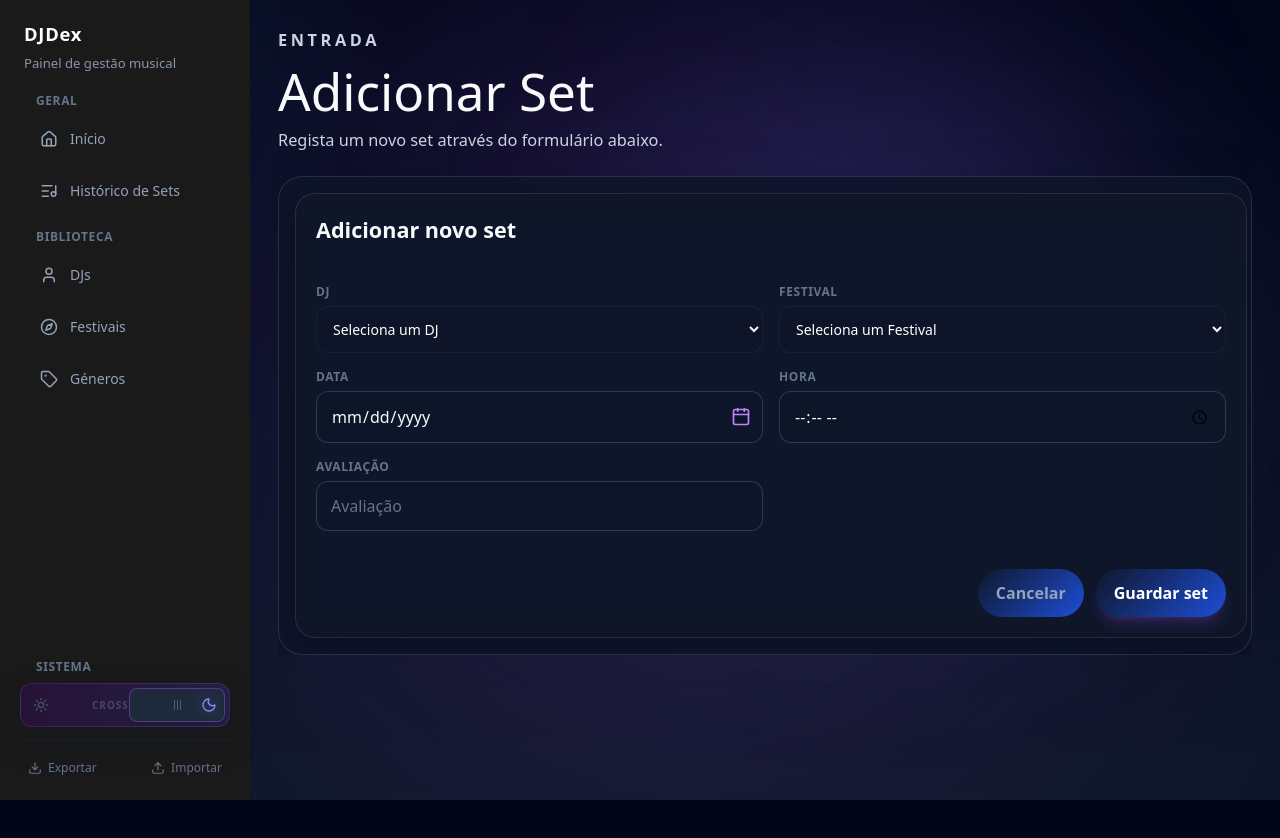
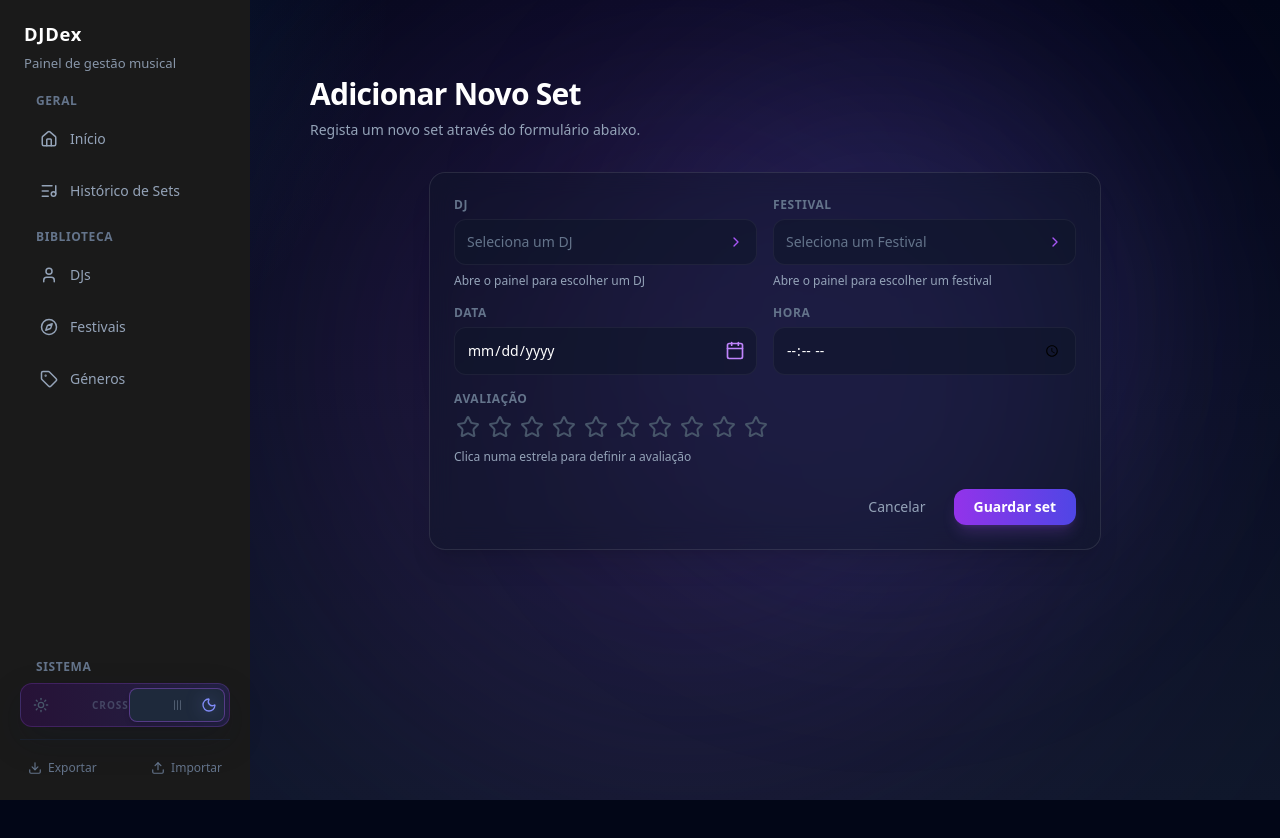
Before and after one commit to opaulosilva233/DJDex, a React (Vite) app: page /adicionar in a window 1280 px wide. Shown: the top 838 px of the page. Built offline with nearby package versions, Linux system fonts and the light colour scheme.

Commit message:
feat: enhance AddSetForm and AddSetPage components with improved UI, search functionality, and rating selection

```diff
--- a/src/components/AddSetForm.jsx
+++ b/src/components/AddSetForm.jsx
@@ -1,6 +1,6 @@
 import { useEffect, useState } from 'react'
 import { useNavigate } from 'react-router-dom'
-import { Calendar } from 'lucide-react'
+import { Calendar, ChevronRight, Disc3, Search, Star, Sparkles, X } from 'lucide-react'
 
 const initialFormState = {
 	djId: '',
@@ -12,10 +12,20 @@ const initialFormState = {
 
 export default function AddSetForm({ initialData, djs = [], festivais = [], generos = [], handleAddSet, handleEditSet }) {
 	const [formData, setFormData] = useState(initialFormState)
+	const [hoverRating, setHoverRating] = useState(0)
+	const [selectedRating, setSelectedRating] = useState(0)
+	const [activeSelector, setActiveSelector] = useState(null)
+	const [searchTerm, setSearchTerm] = useState('')
+	const [isPanelMounted, setIsPanelMounted] = useState(false)
+	const [recentSelection, setRecentSelection] = useState(null)
 	const navigate = useNavigate()
+	const starValues = Array.from({ length: 10 }, (_, index) => index + 1)
 
 	useEffect(() => {
 		if (initialData) {
+			const initialRating =
+				initialData.avaliacao === null || initialData.avaliacao === undefined ? 0 : Number(initialData.avaliacao)
+
 			setFormData({
 				djId: initialData.djId ?? initialData.dj?.id ?? '',
 				festivalId: initialData.festivalId ?? initialData.festival?.id ?? '',
@@ -26,22 +36,146 @@ export default function AddSetForm({ initialData, djs = [], festivais = [], gene
 						? ''
 						: String(initialData.avaliacao),
 			})
+			setSelectedRating(initialRating)
+			setHoverRating(0)
+			setActiveSelector(null)
+			setSearchTerm('')
 			return
 		}
 
 		setFormData(initialFormState)
+		setSelectedRating(0)
+		setHoverRating(0)
+		setActiveSelector(null)
+		setSearchTerm('')
+		setIsPanelMounted(false)
+		setRecentSelection(null)
 	}, [initialData])
 
+	useEffect(() => {
+		let panelTimer
+		let selectionTimer
+
+		if (activeSelector) {
+			setIsPanelMounted(true)
+		} else {
+			panelTimer = window.setTimeout(() => {
+				setIsPanelMounted(false)
+			}, 300)
+		}
+
+		if (recentSelection) {
+			selectionTimer = window.setTimeout(() => {
+				setRecentSelection(null)
+			}, 220)
+		}
+
+		return () => {
+			if (panelTimer) {
+				window.clearTimeout(panelTimer)
+			}
+
+			if (selectionTimer) {
+				window.clearTimeout(selectionTimer)
+			}
+		}
+	}, [activeSelector, recentSelection])
+
 	const selectedDj = djs.find((dj) => dj.id === formData.djId)
+	const selectedFestival = festivais.find((festival) => festival.id === formData.festivalId)
 	const selectedDjGenres = generos.filter(
 		(genero) => Array.isArray(selectedDj?.generoIds) && selectedDj.generoIds.includes(genero.id),
 	)
+	const isSelectorActive = activeSelector !== null
+ 	const selectorItems = activeSelector === 'festival' ? festivais : djs
+	const selectorTitle = activeSelector === 'festival' ? 'Escolher Festival' : 'Escolher Artista'
+	const selectorSubtitle =
+		activeSelector === 'festival'
+			? 'Filtra por nome e escolhe o festival que vai guardar o set.'
+			: 'Filtra por nome e escolhe o artista que vai assinar o set.'
+	const normalizedSearchTerm = searchTerm.trim().toLowerCase()
+	const filteredSelectorItems = selectorItems.filter((item) => {
+		if (!normalizedSearchTerm) {
+			return true
+		}
+
+		const baseText =
+			activeSelector === 'festival'
+				? `${item.nome ?? ''} ${item.local ?? ''} ${item.ano ?? ''}`
+				: `${item.nome ?? ''} ${item.biografia ?? ''}`
+
+		return baseText.toLowerCase().includes(normalizedSearchTerm)
+	})
+
+	function openSelector(selector) {
+		setActiveSelector(selector)
+		setSearchTerm('')
+		setIsPanelMounted(true)
+	}
+
+	function closeSelector() {
+		setActiveSelector(null)
+		setSearchTerm('')
+	}
+
+	function handleEntitySelect(selector, id) {
+		setFormData((currentFormData) => ({
+			...currentFormData,
+			[selector === 'festival' ? 'festivalId' : 'djId']: id,
+		}))
+		setRecentSelection({ selector, id })
+	}
+
+	function getSelectorTriggerLabel(selector) {
+		if (selector === 'festival') {
+			return selectedFestival ? selectedFestival.nome : 'Seleciona um Festival'
+		}
+
+		return selectedDj ? selectedDj.nome : 'Seleciona um DJ'
+	}
+
+	function getSelectorTriggerMeta(selector) {
+		if (selector === 'festival') {
+			return selectedFestival ? `${selectedFestival.local ?? 'Local desconhecido'} · ${selectedFestival.ano ?? 'Ano por definir'}` : 'Abre o painel para escolher um festival'
+		}
+
+		return selectedDj ? `Géneros: ${selectedDjGenres.length > 0 ? selectedDjGenres.map((genero) => genero.nome).join(', ') : 'Sem géneros definidos'}` : 'Abre o painel para escolher um DJ'
+	}
+
+	function getItemDetails(item) {
+		if (activeSelector === 'festival') {
+			return `${item.local ?? 'Local desconhecido'} · ${item.ano ?? 'Ano por definir'}`
+		}
+
+		return item.biografia ?? 'Sem biografia disponível'
+	}
+
+	function getItemAvatar(item) {
+		if (item.imagem) {
+			return <img src={item.imagem} alt={item.nome} className="h-full w-full object-cover" />
+		}
+
+		return item.nome
+			.split(' ')
+			.filter(Boolean)
+			.slice(0, 2)
+			.map((part) => part.charAt(0).toUpperCase())
+			.join('')
+	}
 
 	function handleChange(event) {
 		const { name, value } = event.target
 		setFormData((currentFormData) => ({
 			...currentFormData,
 			[name]: value,
+		}))
+	}
+
+	function handleRatingSelect(rating) {
+		setSelectedRating(rating)
+		setFormData((currentFormData) => ({
+			...currentFormData,
+			avaliacao: String(rating),
 		}))
 	}
 
@@ -72,64 +206,55 @@ export default function AddSetForm({ initialData, djs = [], festivais = [], gene
 	}
 
 	const isEditing = Boolean(initialData)
-	const formTitle = isEditing ? 'Editar set' : 'Adicionar novo set'
 	const submitLabel = isEditing ? 'Guardar alterações' : 'Guardar set'
 	const inputClassName =
 		'w-full rounded-xl border border-slate-200 bg-white/80 p-3 text-sm text-slate-900 transition-all placeholder:text-slate-400 focus:border-purple-500 focus:ring-2 focus:ring-purple-500/20 focus:outline-none dark:border-white/5 dark:bg-slate-900/60 dark:text-white dark:placeholder:text-slate-500'
-	const dateInputClassName =
-		`${inputClassName} pr-11 dark:[color-scheme:dark] [&::-webkit-calendar-picker-indicator]:hidden`
-	const labelClassName =
-		'block mb-1.5 text-xs font-bold uppercase tracking-wider text-slate-400 dark:text-slate-500'
+	const dateInputClassName = `${inputClassName} pr-11 dark:[color-scheme:dark] [&::-webkit-calendar-picker-indicator]:hidden`
+	const labelClassName = 'block mb-1.5 text-xs font-bold uppercase tracking-wider text-slate-400 dark:text-slate-500'
+	const activeRating = hoverRating || selectedRating
 
 	return (
+		<div className={`w-full ${isPanelMounted ? 'grid grid-cols-1 gap-8 lg:grid-cols-12' : 'mx-auto max-w-2xl'}`}>
 			<form
 				onSubmit={handleSubmit}
-			className="grid w-full max-w-none gap-5 rounded-2xl border border-slate-200/60 bg-white/60 p-8 shadow-lg shadow-slate-200/30 dark:border-white/10 dark:bg-slate-900/40 dark:shadow-xl dark:backdrop-blur-md"
+				className={`w-full h-full max-h-[500px] overflow-hidden bg-white/60 dark:bg-slate-900/40 backdrop-blur-md border border-slate-200/60 dark:border-white/10 rounded-2xl p-6 shadow-xl ${
+					isPanelMounted ? 'lg:col-span-7' : 'mx-auto max-w-2xl'
+				}`}
 			>
-			<h2 className="mb-6 text-2xl font-black text-slate-900 dark:text-white">{formTitle}</h2>
 				<div className="grid w-full gap-4 lg:grid-cols-2 [grid-template-columns:repeat(auto-fit,minmax(260px,1fr))]">
-				<label>
+					<div>
 						<span className={labelClassName}>DJ</span>
-					<select name="djId" value={formData.djId} onChange={handleChange} className={inputClassName} required>
-						<option value="" disabled>
-							Seleciona um DJ
-						</option>
-						{djs.map((dj) => (
-							<option key={dj.id} value={dj.id}>
-								{dj.nome}
-							</option>
-						))}
-					</select>
-					{selectedDj && (
-						<p className="text-xs text-slate-500 dark:text-slate-400">
-							Géneros associados: {selectedDjGenres.length > 0 ? selectedDjGenres.map((genero) => genero.nome).join(', ') : 'Sem géneros definidos'}
-						</p>
-					)}
-				</label>
+						<button
+							type="button"
+							onClick={() => openSelector('dj')}
+							className={`${inputClassName} flex items-center justify-between text-left`}
+						>
+							<span className={selectedDj ? 'text-slate-900 dark:text-white' : 'text-slate-400 dark:text-slate-500'}>
+								{getSelectorTriggerLabel('dj')}
+							</span>
+							<ChevronRight className="h-4 w-4 text-purple-500" />
+						</button>
+						<p className="mt-2 text-xs text-slate-500 dark:text-slate-400">{getSelectorTriggerMeta('dj')}</p>
+					</div>
 
-				<label>
+					<div>
 						<span className={labelClassName}>Festival</span>
-					<select
-						name="festivalId"
-						value={formData.festivalId}
-						onChange={handleChange}
-						className={inputClassName}
-						required
+						<button
+							type="button"
+							onClick={() => openSelector('festival')}
+							className={`${inputClassName} flex items-center justify-between text-left`}
 						>
-						<option value="" disabled>
-							Seleciona um Festival
-						</option>
-						{festivais.map((festival) => (
-							<option key={festival.id} value={festival.id}>
-								{festival.nome}
-							</option>
-						))}
-					</select>
-				</label>
+							<span className={selectedFestival ? 'text-slate-900 dark:text-white' : 'text-slate-400 dark:text-slate-500'}>
+								{getSelectorTriggerLabel('festival')}
+							</span>
+							<ChevronRight className="h-4 w-4 text-purple-500" />
+						</button>
+						<p className="mt-2 text-xs text-slate-500 dark:text-slate-400">{getSelectorTriggerMeta('festival')}</p>
+					</div>
 
 					<label>
 						<span className={labelClassName}>Data</span>
-						<div className="relative group">
+						<div className="group relative">
 							<input
 								name="data"
 								type="date"
@@ -144,46 +269,134 @@ export default function AddSetForm({ initialData, djs = [], festivais = [], gene
 
 					<label>
 						<span className={labelClassName}>Hora</span>
-					<input
-						name="hora"
-						type="time"
-						value={formData.hora}
-						onChange={handleChange}
-						className={inputClassName}
-						required
-					/>
+						<input name="hora" type="time" value={formData.hora} onChange={handleChange} className={inputClassName} required />
 					</label>
 
 					<label>
 						<span className={labelClassName}>Avaliação</span>
-					<input
-						name="avaliacao"
-						type="number"
-						placeholder="Avaliação"
-						value={formData.avaliacao}
-						onChange={handleChange}
-						min="0"
-						max="10"
-						className={inputClassName}
-						required
-					/>
+						<div className="mt-1" onMouseLeave={() => setHoverRating(0)}>
+							<div className="mt-1 flex items-center gap-1">
+								{starValues.map((rating) => {
+									const isActive = rating <= activeRating
+
+									return (
+										<button
+											key={rating}
+											type="button"
+											aria-label={`Selecionar avaliação ${rating} de 10`}
+											aria-pressed={selectedRating === rating}
+											onMouseEnter={() => setHoverRating(rating)}
+											onFocus={() => setHoverRating(rating)}
+											onBlur={() => setHoverRating(0)}
+											onClick={() => handleRatingSelect(rating)}
+											className="group rounded-md p-0.5 transition-transform duration-150 hover:scale-105 focus-visible:outline-none focus-visible:ring-2 focus-visible:ring-purple-400/60"
+										>
+											<Star className={isActive ? 'fill-current text-amber-400' : 'text-slate-300 dark:text-slate-600'} />
+										</button>
+									)
+								})}
+							</div>
+							<p className="mt-2 text-xs font-medium text-slate-500 dark:text-slate-400">
+								{selectedRating ? `Avaliação selecionada: ${selectedRating}/10` : 'Clica numa estrela para definir a avaliação'}
+							</p>
+							<input type="hidden" name="avaliacao" value={formData.avaliacao} />
+						</div>
 					</label>
 				</div>
-			<div className="mt-6 flex justify-end gap-3">
+				<div className="mt-6 flex items-center justify-end gap-3">
 					<button
 						type="button"
 						onClick={() => navigate('/lista')}
-					className="px-4 py-2 font-medium text-slate-500 transition-colors hover:text-slate-700 dark:text-slate-400 dark:hover:text-white"
+						className="rounded-xl px-4 py-2 text-sm font-medium text-slate-500 transition-colors hover:text-slate-800 dark:text-slate-400 dark:hover:text-white"
 					>
 						Cancelar
 					</button>
 					<button
 						type="submit"
-					className="rounded-xl bg-gradient-to-r from-purple-600 to-indigo-600 px-6 py-2.5 font-bold text-white shadow-lg shadow-purple-500/20 transition-all hover:-translate-y-0.5 hover:from-purple-500 hover:to-indigo-500"
+						className="rounded-xl bg-gradient-to-r from-purple-600 to-indigo-600 px-5 py-2 text-sm font-bold text-white shadow-lg shadow-purple-500/20 transition-all duration-200 hover:from-purple-500 hover:to-indigo-500 focus-visible:scale-[1.02] focus-visible:outline-none focus-visible:ring-2 focus-visible:ring-purple-400/50"
 					>
 						{submitLabel}
 					</button>
 				</div>
 			</form>
+
+			<aside
+				className={`${
+					isPanelMounted
+						? 'lg:col-span-5 w-full opacity-100 translate-x-0'
+						: 'hidden lg:block lg:col-span-5 lg:pointer-events-none lg:opacity-0 lg:translate-x-4'
+				} transition-all duration-300 ease-in-out`}
+			>
+				<div className="flex h-full max-h-[500px] flex-col gap-4 overflow-hidden rounded-2xl border border-slate-200/60 bg-white/40 p-6 shadow-xl backdrop-blur-md dark:border-white/10 dark:bg-slate-900/30">
+					<div className="flex items-start justify-between gap-4">
+						<div>
+							<div className="flex items-center gap-2 text-slate-900 dark:text-white">
+								<Disc3 className="h-4 w-4 text-cyan-400" />
+								<h2 className="text-lg font-black tracking-tight">{selectorTitle}</h2>
+							</div>
+							<p className="mt-1 text-sm text-slate-500 dark:text-slate-400">{selectorSubtitle}</p>
+						</div>
+						<button
+							type="button"
+							onClick={closeSelector}
+							aria-label="Fechar painel de seleção"
+							className="rounded-full border border-slate-200/70 bg-white/60 p-2 text-slate-500 transition-all hover:border-slate-300 hover:text-slate-900 focus-visible:outline-none focus-visible:ring-2 focus-visible:ring-purple-400/40 dark:border-white/10 dark:bg-white/5 dark:text-slate-400 dark:hover:text-white"
+						>
+							<X className="h-4 w-4" />
+						</button>
+					</div>
+
+					<div className="relative">
+						<Search className="pointer-events-none absolute left-3 top-1/2 h-4 w-4 -translate-y-1/2 text-cyan-400" />
+						<input
+							type="text"
+							value={searchTerm}
+							onChange={(event) => setSearchTerm(event.target.value)}
+							placeholder={activeSelector === 'festival' ? 'Pesquisar festival...' : 'Pesquisar artista...'}
+							className="w-full rounded-2xl border border-cyan-400/20 bg-slate-950/5 py-3 pl-10 pr-4 text-sm text-slate-900 shadow-[0_0_0_1px_rgba(34,211,238,0.08)] transition-all placeholder:text-slate-400 focus:border-cyan-400/60 focus:outline-none focus:ring-2 focus:ring-cyan-400/20 dark:bg-white/5 dark:text-white dark:placeholder:text-slate-500"
+						/>
+					</div>
+
+					<div className="flex max-h-[360px] flex-col items-center gap-2 overflow-y-auto pr-2">
+						{filteredSelectorItems.length > 0 ? (
+							filteredSelectorItems.map((item) => {
+								const isSelected = activeSelector === 'festival' ? formData.festivalId === item.id : formData.djId === item.id
+								const details = getItemDetails(item)
+								const avatarContent = getItemAvatar(item)
+								const isRecentlySelected = recentSelection?.selector === activeSelector && recentSelection?.id === item.id
+
+								return (
+									<button
+										key={item.id}
+										type="button"
+										onClick={() => handleEntitySelect(activeSelector, item.id)}
+										className={`mx-auto flex w-full max-w-md cursor-pointer items-center gap-3 rounded-xl border p-2 text-left transition-all duration-200 hover:border-purple-500/30 hover:bg-purple-500/10 active:scale-95 ${
+											isSelected
+												? 'border-purple-500/40 bg-purple-500/10 shadow-[0_0_0_1px_rgba(168,85,247,0.15)]'
+												: 'border-transparent bg-white/30 dark:bg-white/5'
+										} ${isRecentlySelected ? 'scale-[0.99] ring-2 ring-purple-400/30 animate-[pulse_0.2s_ease-in-out_1]' : ''}`}
+									>
+										<div className="flex h-12 w-12 shrink-0 items-center justify-center overflow-hidden rounded-full bg-gradient-to-br from-purple-500/25 to-cyan-400/25 text-sm font-bold text-slate-700 ring-1 ring-white/20 dark:text-white">
+											{avatarContent}
+										</div>
+										<div className="min-w-0 flex-1">
+											<div className="flex items-center justify-between gap-2">
+												<p className="truncate text-sm font-bold text-slate-900 dark:text-white">{item.nome}</p>
+												{isSelected && <span className="rounded-full bg-purple-500/15 px-2 py-0.5 text-[10px] font-bold uppercase tracking-[0.2em] text-purple-400">Selecionado</span>}
+											</div>
+											<p className="mt-1 text-[11px] leading-4 text-slate-500 dark:text-slate-400">{details}</p>
+										</div>
+									</button>
+								)
+							})
+						) : (
+							<div className="flex flex-1 items-center justify-center rounded-2xl border border-dashed border-slate-200/70 bg-white/40 p-6 text-center text-sm text-slate-500 dark:border-white/10 dark:bg-white/5 dark:text-slate-400">
+								Nenhum resultado encontrado para a pesquisa atual.
+							</div>
+						)}
+					</div>
+				</div>
+			</aside>
+		</div>
 	)
 }
--- a/src/pages/AddSetPage.jsx
+++ b/src/pages/AddSetPage.jsx
@@ -5,23 +5,22 @@ import AddSetForm from '../components/AddSetForm'
 export default function AddSetPage({ sets = [], djs = [], festivais = [], generos = [], handleAddSet, handleEditSet }) {
 	const { id } = useParams()
 	const initialData = id ? sets.find((set) => set.id === id) : undefined
+	const isEditing = Boolean(initialData)
 
 	return (
-		<section
-			className="page-section h-full w-full min-h-0 flex flex-col overflow-hidden"
-			style={{ display: 'flex' }}
-		>
-			<div className="section-header shrink-0">
-				<p className="eyebrow dark:text-gray-400">Entrada</p>
-				<h1 className="dark:text-gray-100">{initialData ? 'Editar Set' : 'Adicionar Set'}</h1>
-				<p className="dark:text-slate-300">
-					{initialData
-						? 'Atualiza os dados do set selecionado através do formulário abaixo.'
-						: 'Regista um novo set através do formulário abaixo.'}
-				</p>
-			</div>
+		<section className="relative z-10 w-full px-4 py-8 md:px-8 md:py-12">
+			<div className="mx-auto flex w-full max-w-7xl flex-col gap-8">
+				<div className="flex flex-col gap-2">
+					<h1 className="text-3xl font-black tracking-tight text-slate-900 dark:text-white">
+						{isEditing ? 'Editar Set' : 'Adicionar Novo Set'}
+					</h1>
+					<p className="text-sm text-slate-500 dark:text-slate-400">
+						{isEditing
+							? 'Atualiza os dados do set selecionado através do formulário abaixo.'
+							: 'Regista um novo set através do formulário abaixo.'}
+					</p>
+				</div>
 
-			<div className="form-wrapper w-full flex-1 min-h-0 overflow-y-auto pr-1">
 				<AddSetForm
 					initialData={initialData}
 					djs={djs}
```
Lines whose indentation alone changed are shown as unchanged.
